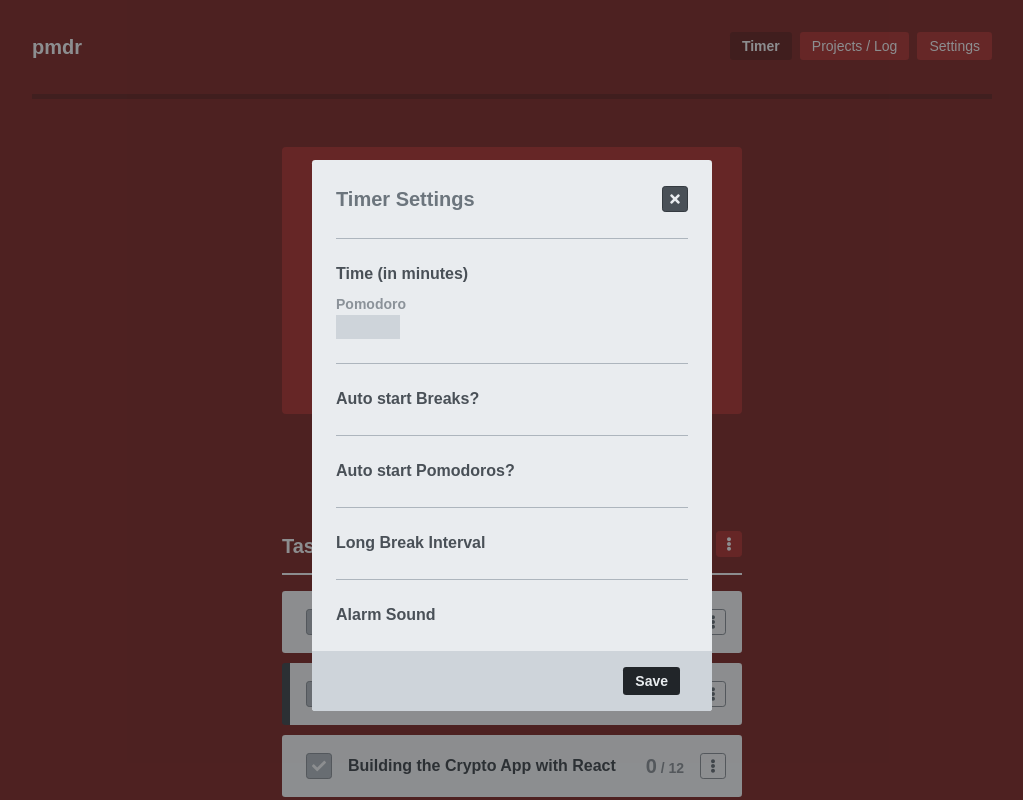
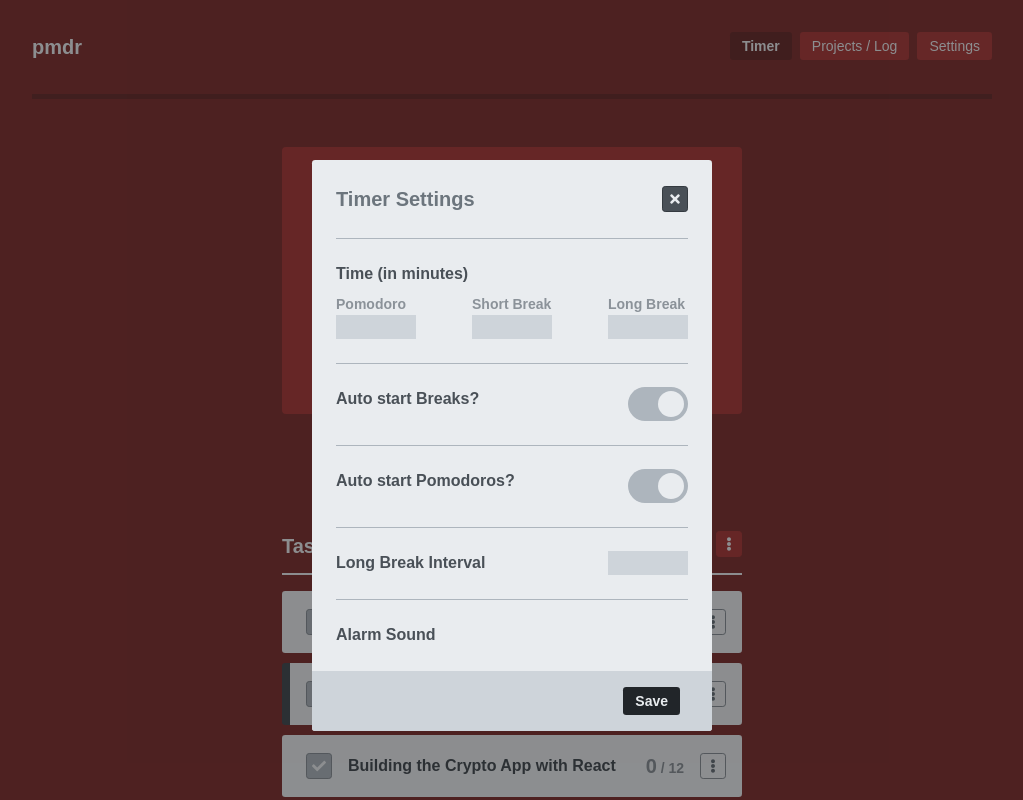
Before and after one commit to 0xfuje/pmdr, a React (Create React App) app: page / in a window 1280 px wide. Shown: the top 800 px of the page, without its empty margins (128-1151 px from the left). Built offline with nearby package versions, Linux system fonts and the light colour scheme.

Commit message:
Working on Timer Settings Context and ToggleSwitch to show and change if pomodoros and breaks are starting auto

```diff
--- a/src/components/Popup.js
+++ b/src/components/Popup.js
@@ -1,9 +1,16 @@
-import React from 'react';
+import React, {useContext} from 'react';
 import { StyledPopup } from './styled/StyledPopup';
 import Icon from './Icon';
 import Button from './buttons/Button';
+import ToggleSwitch from './ToggleSwitch';
+import { TimerContext } from '../context/timer.context';
 
 function Popup() {
+    const { timer, timerDispatch } = useContext(TimerContext);
+    const handleToggleSwitch = (type) => {
+        if (type === 'pomodoro') timerDispatch({ type: 'AUTO-START-POMODOROS'});
+        if (type === 'break') timerDispatch({ type: 'AUTO-START-BREAKS'});
+    }
     return (
         <StyledPopup className='Popup'>
             <div className="Popup-window">
@@ -17,20 +24,29 @@ function Popup() {
                         <div className="Popup-section-time-flex">
                             <div className="Popup-section-time-pomodoro">
                                 <h4 className='Popup-tinyTitle'>Pomodoro</h4>
-                                <input type='number' min='0' max='20' className='Popup-numInput'/>
+                                <input type='number' min='0' max='200' className='Popup-numInput'/>
                             </div>
-                            <div className="Popup-section-time-shortBreak"></div>
-                            <div className="Popup-section-time-longBreak"></div>
+                            <div className="Popup-section-time-shortBreak">
+                                <h4 className='Popup-tinyTitle'>Short Break</h4>
+                                <input type='number' min='0' max='100' className='Popup-numInput'/>
+                            </div>
+                            <div className="Popup-section-time-longBreak">
+                                <h4 className='Popup-tinyTitle'>Long Break</h4>
+                                <input type='number' min='0' max='100' className='Popup-numInput'/>
+                            </div>
                         </div>
                     </div>
                     <div className="Popup-section Popup-section-autoBreaks">
                         <h3 className="Popup-smTitle">Auto start Breaks?</h3>
+                        <ToggleSwitch isChecked={timer.autoStartBreak} onClick={() => handleToggleSwitch('break')}/>
                     </div>
                     <div className="Popup-section Popup-section-autoPomodoros">
                         <h3 className="Popup-smTitle">Auto start Pomodoros?</h3>
+                        <ToggleSwitch isChecked={timer.autoStartPomodoro} onClick={() => handleToggleSwitch('pomodoro')}/>
                     </div>
                     <div className="Popup-section Popup-section-longBreakInterval">
                         <h3 className="Popup-smTitle">Long Break Interval</h3>
+                        <input type='number' min='0' max='20' className='Popup-numInput'/>
                     </div>
                     <div className="Popup-section Popup-section-alarmSound">
                         <h3 className="Popup-smTitle">Alarm Sound</h3>
--- /dev/null
+++ b/src/components/ToggleSwitch.js
@@ -0,0 +1,13 @@
+import React from 'react';
+import { StyledToggleSwitch } from './styled/StyledToggleSwitch';
+
+function ToggleSwitch(props) {
+    return (
+        <StyledToggleSwitch className='ToggleSwitch' isChecked={props.isChecked} onClick={props.onClick}>
+            <input type='checkbox' className="ToggleSwitch-checkbox"/>
+            <span className="ToggleSwitch-slider"></span>
+        </StyledToggleSwitch>
+    )
+}
+
+export default ToggleSwitch;
--- a/src/components/styled/StyledPopup.js
+++ b/src/components/styled/StyledPopup.js
@@ -41,6 +41,8 @@ export const StyledPopup = styled.div`
         &-section {
             padding: 1.5rem 0;
             position: relative;
+            display: flex;
+            justify-content: space-between;
             &::after {
                 height: 0.5px;
                 background-color: ${({theme}) => theme.colors.mono.grey1};
@@ -50,7 +52,10 @@ export const StyledPopup = styled.div`
                 bottom: 0;
             }
             &-time {
+                display: block;
                 &-flex {
+                    display: flex;
+                    justify-content: space-between;
                     margin-top: 0.5rem;
                 }
             }
@@ -76,12 +81,13 @@ export const StyledPopup = styled.div`
         &-numInput {
             background-color: ${({theme}) => theme.colors.mono.light2};
             border: none;
-            width: 4rem;
+            width: 5rem;
             padding: 0.25rem 0.5rem;
             text-align: right;
             font-size: ${({theme}) => theme.fontSizes.small};
             font-weight: ${({theme}) => theme.fontWeights.medium};
             color: ${({theme}) => theme.colors.mono.dark1};
+            text-align: left;
         }
         &-button {
             padding: 1rem 2rem;
--- /dev/null
+++ b/src/components/styled/StyledToggleSwitch.js
@@ -0,0 +1,41 @@
+import styled from "styled-components";
+
+export const StyledToggleSwitch = styled.div`
+    position: relative;
+    display: inline-block;
+    width: 60px;
+    height: 34px;
+
+    .ToggleSwitch {
+        &-checkbox {
+            opacity: 0;
+            width: 0;
+            height: 0;
+
+        }
+        &-slider {
+            position: absolute;
+            cursor: pointer;
+            top: 0;
+            left: 0;
+            right: 0;
+            bottom: 0;
+            background-color: ${({theme}) => theme.colors.mono.grey1};
+            transition: .3s;
+            border-radius: 34px;
+            &::before {
+                position: absolute;
+                content: "";
+                height: 26px;
+                width: 26px;
+                left: 4px;
+                bottom: 4px;
+                background-color: ${({theme}) => theme.colors.mono.light1};
+                transition: .3s;
+                border-radius: 50%;
+                transform: translateX(26px);
+            }
+        }
+    }
+
+`
--- a/src/context/timer.context.js
+++ b/src/context/timer.context.js
@@ -9,6 +9,7 @@ const defTimer = {
     autoStartPomodoro: false,
     longBreakInterval: 4,
     alarmSound: 'metal',
+    isSettingsDisplayed: true,
     isCounting: false,
     activeState: 'Pomodoro',
     timeLeft: '30:00',
--- /dev/null
+++ b/src/hooks/useToggleState.js
@@ -0,0 +1,12 @@
+import { useState } from "react";
+
+function useToggle(initialVal = false) {
+    const [state, setState] = useState(initialVal);
+    const toggle = () => {
+        setState(!state);
+    };
+
+    return [state, toggle];
+}
+
+export default useToggle;
--- a/src/reducers/timer.reducer.js
+++ b/src/reducers/timer.reducer.js
@@ -1,12 +1,25 @@
+import useToggle from "../hooks/useToggleState";
+
 const timerReducer = (state, action) => {
     switch(action.type) {
+
         case 'START-TIMER':
         case 'STOP-TIMER':
         case 'FINISH-TIMER':
+        case 'AUTO-START-BREAKS':
+            console.log('BREAK');
+            const nState3 = state;
+            nState3.autoStartPomodoro = !state.autoStartPomodoro;
+            return nState3;
+        case 'AUTO-START-POMODOROS':
+            console.log('POMODORO');
+            const nState2 = state;
+            nState2.autoStartPomodoro = !state.autoStartPomodoro;
+            return nState2;
         case 'CHANGE-ACTIVE-STATE':
-            const nState = state;
-            nState.activeState = (action.payload.active);
-            return nState;
+            const nState1 = state;
+            nState1.activeState = (action.payload.active);
+            return nState1;
         default:
             return state;
     }
```
Also changed, not shown: src/hooks/useToggle.hook.js (deleted, +0 -13 lines).
